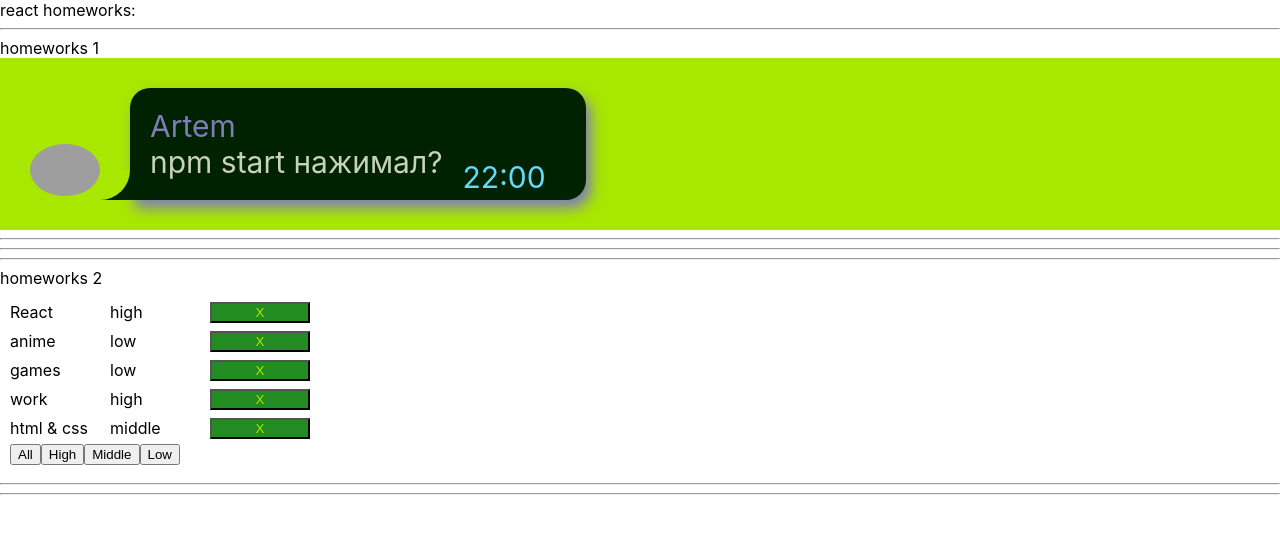
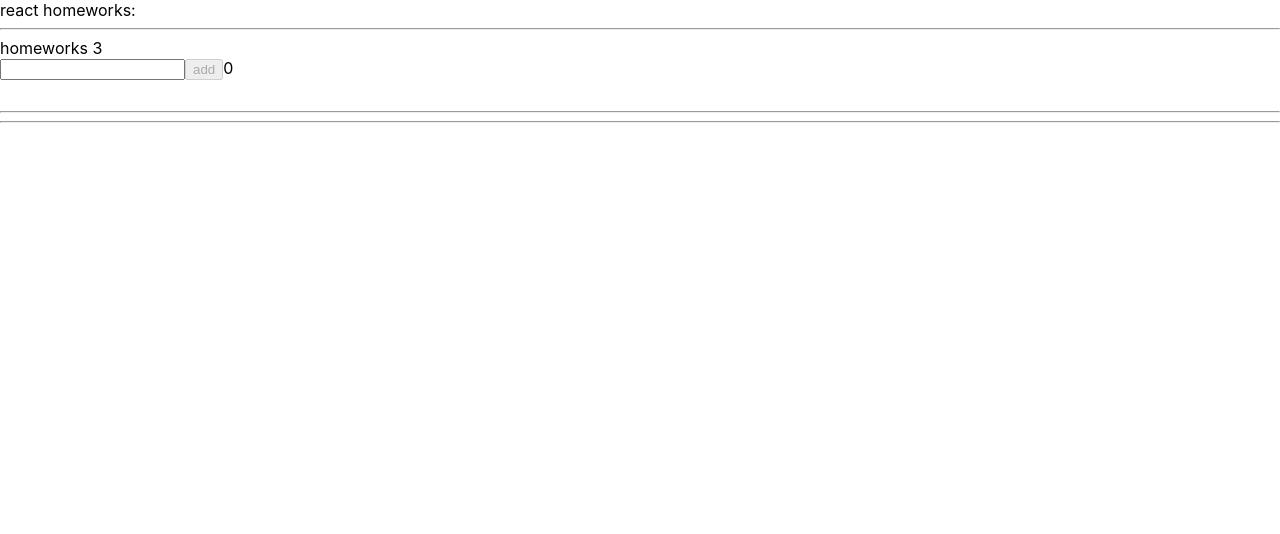
Before and after one commit to nazarPryt/Tasks-from-Ignat, a React (Create React App) app: page / in a window 1280 px wide. Shown: the top 534 px of the page. Built offline with nearby package versions, Linux system fonts and the light colour scheme; grey boxes are pictures that could not be loaded.

Commit message:
3-th task is done

```diff
--- a/package.json
+++ b/package.json
@@ -10,10 +10,12 @@
     "@types/node": "^12.0.0",
     "@types/react": "^16.9.0",
     "@types/react-dom": "^16.9.0",
+    "@types/uuid": "^8.3.4",
     "react": "^16.13.1",
     "react-dom": "^16.13.1",
     "react-scripts": "3.4.1",
     "typescript": "~3.7.2",
+    "uuid": "^8.3.2",
     "web-vitals": "^2.1.4"
   },
   "scripts": {
--- a/src/p1-main/m1-ui/u1-app/App.tsx
+++ b/src/p1-main/m1-ui/u1-app/App.tsx
@@ -2,14 +2,15 @@ import React from 'react'
 import s from './App.module.css'
 import HW1 from '../../../p2-homeworks/h1/HW1'
 import HW2 from "../../../p2-homeworks/h2/HW2";
+import HW3 from "../../../p2-homeworks/h3/HW3";
 
 function App() {
     return (
         <div className={s.App}>
             <div>react homeworks:</div>
-            <HW1/>
-            <HW2/>
-            {/*<HW3/>*/}
+            {/*<HW1/>*/}
+            {/*<HW2/>*/}
+            <HW3/>
             {/*<HW4/>*/}
             {/*<HW5/>*/}
 
--- a/src/p2-homeworks/h3/Greeting.module.css
+++ b/src/p2-homeworks/h3/Greeting.module.css
@@ -2,6 +2,25 @@
 
 }
 
+.taskWrap {
+    height: 45px;
+}
+
 .error {
-    border: 1px solid red;
+    color: red;
 }
+
+.errorBorder {
+    border: 3px solid red;
+    color: red;
+}
+
+.approved {
+    position: relative;
+    border: 3px solid green;
+}
+
+.inputWrap {
+    display: inline-flex;
+    flex-direction: column;
+}
--- a/src/p2-homeworks/h3/Greeting.tsx
+++ b/src/p2-homeworks/h3/Greeting.tsx
@@ -1,25 +1,33 @@
-import React from 'react'
+import React, {ChangeEvent, KeyboardEvent} from 'react'
 import s from './Greeting.module.css'
 
 type GreetingPropsType = {
-    name: any // need to fix any
-    setNameCallback: any // need to fix any
-    addUser: any // need to fix any
-    error: any // need to fix any
-    totalUsers: any // need to fix any
+    name: string
+    setNameCallback: (e: ChangeEvent<HTMLInputElement>) => void
+    addUser: (e: React.MouseEvent<HTMLButtonElement, MouseEvent>) => void
+    error: string
+    totalUsers: number
+    onEnter: (e: KeyboardEvent<HTMLInputElement>) => void
 }
 
 // презентационная компонента (для верстальщика)
 const Greeting: React.FC<GreetingPropsType> = (
-    {name, setNameCallback, addUser, error, totalUsers} // деструктуризация пропсов
-) => {
-    const inputClass = s.error // need to fix with (?:)
+    {name, setNameCallback, addUser, error, onEnter, totalUsers}) => {  // деструктуризация пропсов
+
+    const inputClass = !error ? (s.approved) : s.errorBorder;
 
     return (
-        <div>
-            <input value={name} onChange={setNameCallback} className={inputClass}/>
-            <span>{error}</span>
-            <button onClick={addUser}>add</button>
+        <div className={s.taskWrap}>
+            <div className={s.inputWrap}>
+                <input
+                    value={name}
+                    onChange={setNameCallback}
+                    onKeyPress={onEnter}
+                    className={name.length > 0 ? s.approved : ''}
+                />
+                <span className={s.error}>{error}</span>
+            </div>
+            <button onClick={addUser} disabled={!name}>add</button>
             <span>{totalUsers}</span>
         </div>
     )
--- a/src/p2-homeworks/h3/GreetingContainer.tsx
+++ b/src/p2-homeworks/h3/GreetingContainer.tsx
@@ -1,29 +1,43 @@
-import React, {useState} from 'react'
+import React, {ChangeEvent, KeyboardEvent, useState} from 'react'
 import Greeting from './Greeting'
+import {UserType} from "./HW3";
 
 type GreetingContainerPropsType = {
-    users: any // need to fix any
-    addUserCallback: any // need to fix any
+    users: UserType[]
+    addUserCallback: (name: string) => void
 }
 
-// более простой и понятный для новичков
-// function GreetingContainer(props: GreetingPropsType) {
+const GreetingContainer: React.FC<GreetingContainerPropsType> = ({users, addUserCallback}) => {  //деструктуризация пропсов
+    const [name, setName] = useState<string>('')
+    const [error, setError] = useState<string>('')
 
-// более современный и удобный для про :)
-// уровень локальной логики
-const GreetingContainer: React.FC<GreetingContainerPropsType> = ({users, addUserCallback}) => { // деструктуризация пропсов
-    const [name, setName] = useState<any>('') // need to fix any
-    const [error, setError] = useState<any>('') // need to fix any
+    const setNameCallback = (e: ChangeEvent<HTMLInputElement>) => {
+        const trimName = e.currentTarget.value.trim()
 
-    const setNameCallback = (e: any) => { // need to fix any
-        setName('') // need to fix
+        if (trimName) {
+            setName(trimName)
+            setError('')
+        } else {
+            setError('error')
+            setName('')
+        }
+
     }
     const addUser = () => {
-        alert(`Hello  !`) // need to fix
+        addUserCallback(name)
+        alert(`Hello ${name}!`)
+        setName('')
+
     }
+    const totalUsers = users.length
 
-    const totalUsers = 0 // need to fix
-
+    const onEnter = (e: KeyboardEvent<HTMLInputElement>) => {
+        if (e.key === 'Enter' && name) {
+            addUser()
+        } else {
+            setError('Field is required !!!')
+        }
+    }
     return (
         <Greeting
             name={name}
@@ -31,6 +45,7 @@ const GreetingContainer: React.FC<GreetingContainerPropsType> = ({users, addUser
             addUser={addUser}
             error={error}
             totalUsers={totalUsers}
+            onEnter={onEnter}
         />
     )
 }
--- a/src/p2-homeworks/h3/HW3.tsx
+++ b/src/p2-homeworks/h3/HW3.tsx
@@ -1,18 +1,25 @@
 import React, {useState} from 'react'
 import GreetingContainer from './GreetingContainer'
+import {v1} from "uuid";
 
 // types
 export type UserType = {
-    _id: any // need to fix any
-    name: any // need to fix any
+    _id: string
+    name: string
 }
 
 // уровень работы с глобальными данными
 function HW3() {
-    const [users, setUsers] = useState<any>([]) // need to fix any
+    const [users, setUsers] = useState<UserType[]>([])
 
-    const addUserCallback = (name: any) => { // need to fix any
-        setUsers([]) // need to fix
+    const addUserCallback = (name: string) => {
+        let newUser = {
+            _id: v1(),
+            name: name
+        }
+        users.push(newUser)
+
+        setUsers([...users])
     }
 
     return (
```
Also changed, not shown: 2 other files (tests, documents, lock files or other folders).
